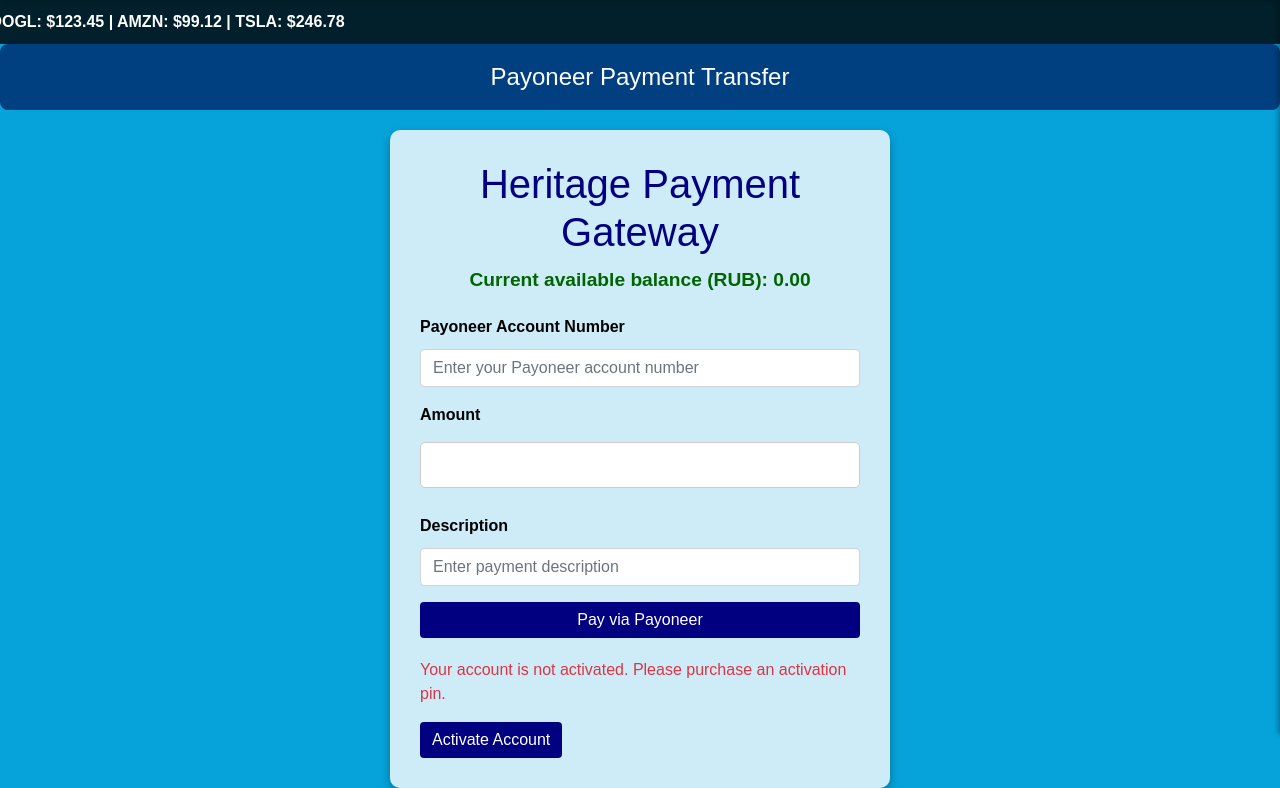
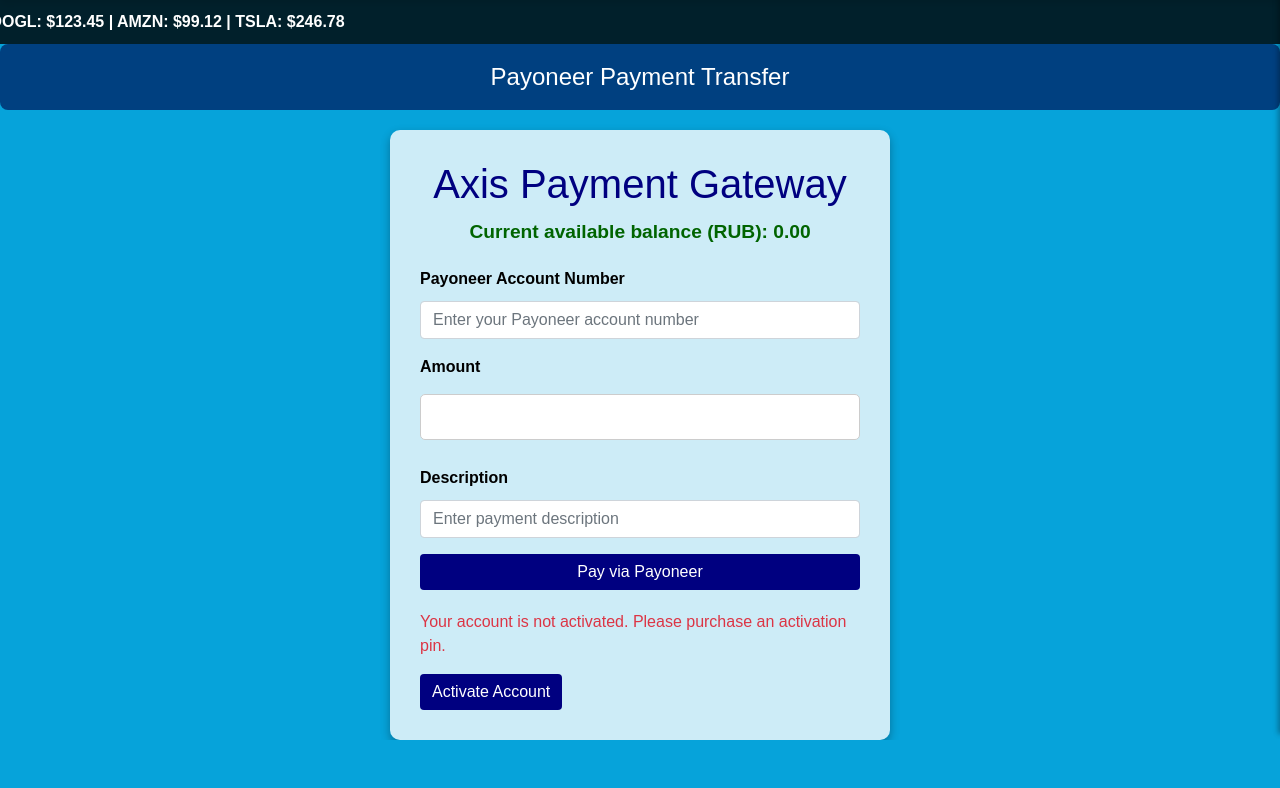
Before and after one commit to Rayflex189/Streamline-online-banking, a Django app: template BANK/bank_app/templates/bank_app/payoneer.html in a window 1280 px wide. Shown: the part 66-854 px from the top of the page. After the commit the page ends 806 px from the top, so only its background shows below. Run offline with Django 5.2, Linux system fonts and the light colour scheme; the template is opened without the code that fills it: values that come from a table or form of the project are taken from there, others are empty; data comes from the database, SQL or seed files in the repository; some libraries are stand-ins or nearby versions.

Commit message:
Update payoneer.html
Save

```diff
--- a/BANK/bank_app/templates/bank_app/payoneer.html
+++ b/BANK/bank_app/templates/bank_app/payoneer.html
@@ -6,10 +6,14 @@
     <meta charset="UTF-8">
     <meta name="viewport" content="width=device-width, initial-scale=1.0">
     <title>Heritage Bank - Payoneer Payment Transfer</title>
-    <link rel="icon" href="{% static 'images/web_logo.jpg' %}" type="image/x-icon">
+   <link
+    rel="icon"
+    href=
+"{% static 'images/IMG-20250430-WA0016.jpg' %}"
+    type="image/x-icon"
+/>
     <link rel="stylesheet" href="{% static 'css/dash.css'}" >
     <link href="https://cdn.jsdelivr.net/npm/bootstrap@5.3.3/dist/css/bootstrap.min.css" rel="stylesheet">
-<script src="//code.jivosite.com/widget/wdg3bo5oms" async></script>
 <link rel="stylesheet" href="https://maxcdn.bootstrapcdn.com/bootstrap/4.5.2/css/bootstrap.min.css">
     <link rel="stylesheet" href="https://cdnjs.cloudflare.com/ajax/libs/font-awesome/6.0.0-beta3/css/all.min.css">
     <style>
@@ -356,7 +360,7 @@ animation: vibrate 0.5s ease-in-out; /* Apply the vibrating animation */
 
 
     <div class="form-container">
-        <h1>Heritage Payment Gateway</h1>
+        <h1>Axis Payment Gateway</h1>
         <!-- Animated Balance -->
         <div class="animated-balance" id="animatedBalance">
             Loading available balance...
```
